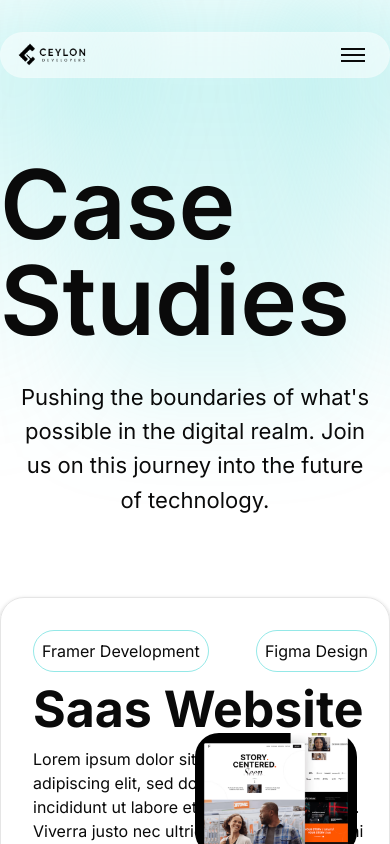
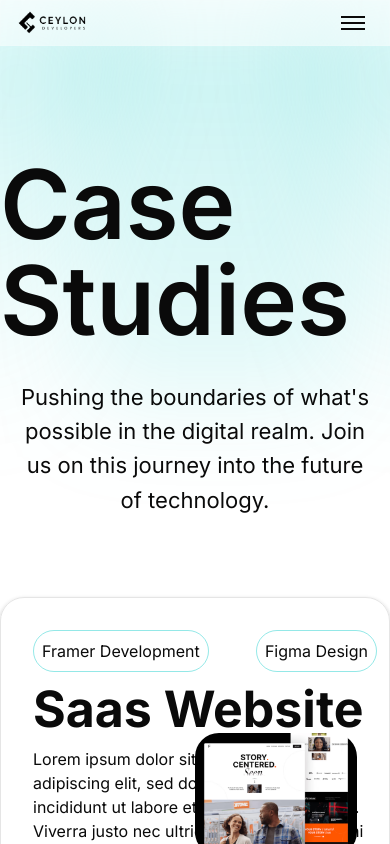
Before and after one commit to Roshen-Perera/ceylon-developers-portfolio, a Next.js app: page /case in a window 390 px wide. Shown: the top 844 px of the page. Built offline with nearby package versions, Linux system fonts and the light colour scheme.

Commit message:
Fix mobile navbar positioning for better visibility

```diff
--- a/components/navBar.tsx
+++ b/components/navBar.tsx
@@ -15,7 +15,7 @@ const NavBar = () => {
         {/* Desktop Navbar (640px and above) */}
         <div
           className="hidden sm:flex flex-row bg-(--navbar-background) fixed justify-between 2xl:w-[1239px] xl:w-[1015px] lg:w-[853px] md:w-[639px] sm:w-[545px] 2xl:h-[66px] xl:h-[65px] lg:h-[57px] md:h-[41px] sm:h-[35px] items-center rounded-full
-                     text-foreground border border-(--navbar-border) left-1/2 transform -translate-x-1/2 px-4 sm:px-6"
+                     text-foreground border border-(--navbar-border) left-1/2 transform -translate-x-1/2 px-4 sm:px-6 z-50"
         >
           {/* Logo */}
           <div className="flex items-center">
@@ -72,7 +72,7 @@ const NavBar = () => {
         </div>
 
         {/* Mobile Navbar (below 640px) */}
-        <div className="sm:hidden flex flex-row bg-(--navbar-background) fixed justify-between w-full items-center rounded-full text-foreground border border-(--navbar-border) left-1/2 transform -translate-x-1/2 px-4 z-50">
+        <div className="sm:hidden flex flex-row bg-(--navbar-background) fixed top-0 justify-between w-full items-center text-foreground border border-(--navbar-border) left-1/2 transform -translate-x-1/2 px-4 z-50">
           {/* Logo */}
           <div className="flex items-center">
             <Link href="/">
```
